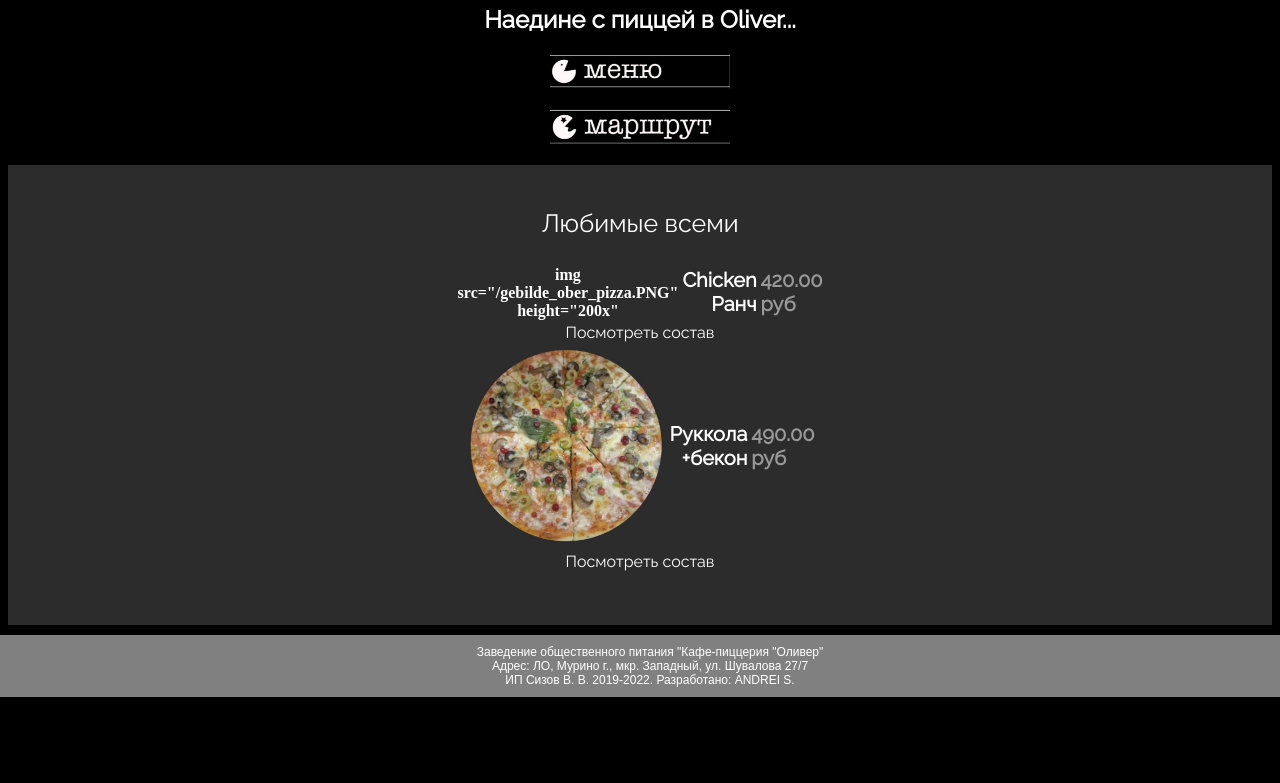
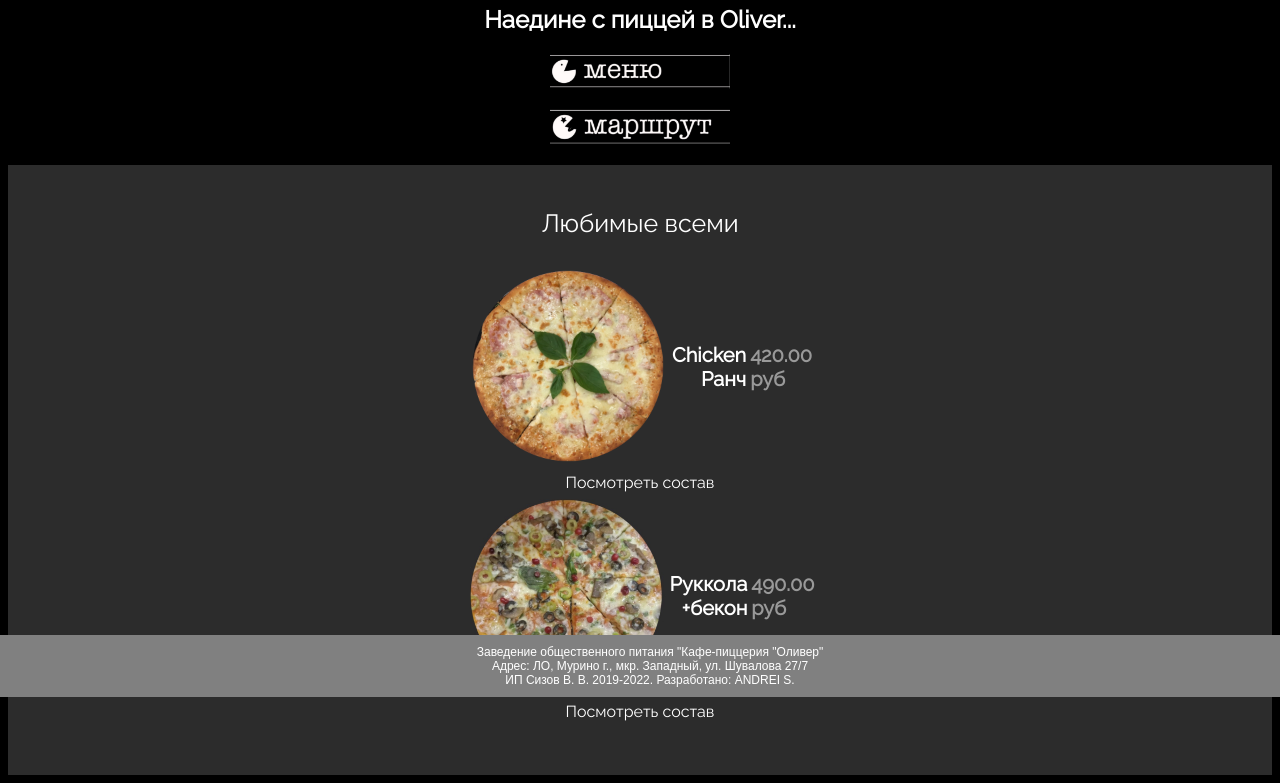
Before and after one commit to aetross/oldoliver, a plain HTML site: page html_cases/index.html in a window 1280 px wide. Shown: the part 103-886 px from the top of the page. Before the commit the page ends 800 px from the top, so only its background shows below. Drawn offline with Linux system fonts and the light colour scheme.

Commit message:
Update index.html

```diff
--- a/html_cases/index.html
+++ b/html_cases/index.html
@@ -32,7 +32,7 @@
     <table id="bestseller" border="0px">
       <thead>
         <tr>
-          <th rowspan="2">img src="/gebilde_ober_pizza.PNG" height="200x"</th>
+          <th rowspan="2"><img src="gebilde_ober_pizza.PNG" height="200x"</th>
           <th id="seller">Chicken Ранч</th>
             <th id="selnerin">420.00 руб
 
@@ -51,7 +51,7 @@
   <table id="bestseller" border="0px">
     <thead>
       <tr>
-        <th rowspan="2"><img src="/gebilde_ober_pizza2.JPG" height="200x"></th>
+        <th rowspan="2"><img src="gebilde_ober_pizza2.JPG" height="200x"</th>
         <th id="seller">Руккола<br>+бекон</th>
           <th id="selnerin">490.00 руб
 
```
